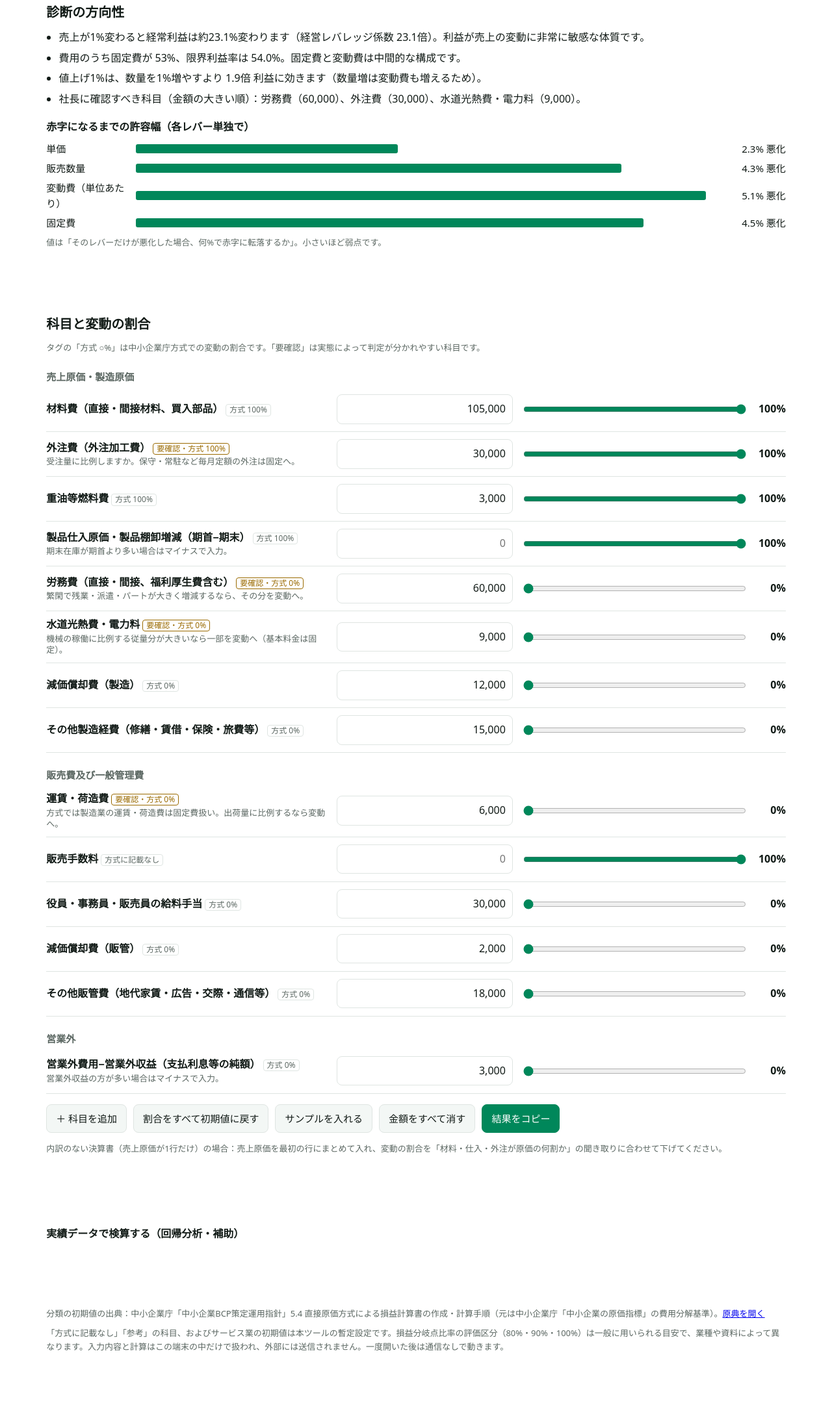
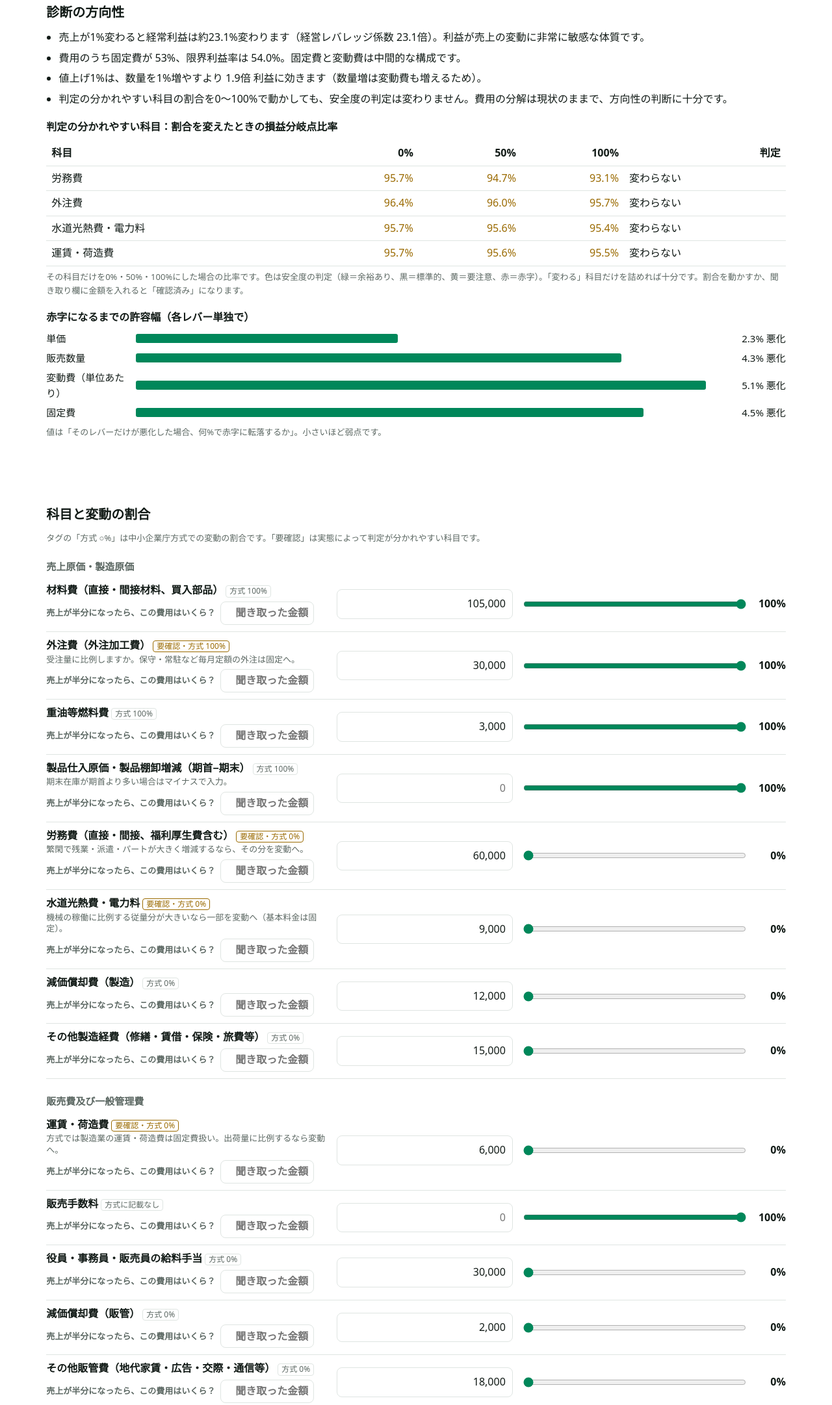
Before and after one commit to ryuesama/bep, a plain HTML site: page index.html in a window 1280 px wide. Shown: the part 818-2981 px from the top of the page at 65% size. Before the commit the page ends 2957 px from the top, so only its background shows below. Drawn offline with Linux system fonts and the light colour scheme.

Commit message:
聞き取り欄（売上半減時の金額）と判定の感度表を追加
Co-Authored-By: Claude Opus 5.5 <noreply@anthropic.com>
Claude-Session: https://claude.ai/code/session_01XZA9h62uHMGbCRXLDXz6DJ

```diff
--- a/index.html
+++ b/index.html
@@ -53,6 +53,8 @@ button.pri{background:var(--ac);border-color:var(--ac);color:#fff}
 .rat input{flex:1;accent-color:var(--ac);height:44px}
 .rat output{width:3.2em;text-align:right;font-weight:600;font-variant-numeric:tabular-nums}
 .rat button{min-height:32px;padding:0 8px;font-size:12px}
+.half{display:flex;flex-wrap:wrap;align-items:center;gap:6px 8px;margin-top:6px;font-size:13px;color:var(--sub)}.half input{width:9em;text-align:right;min-height:36px;padding:4px 8px;font-variant-numeric:tabular-nums}
+.sens td.b0{color:var(--ac)}.sens td.b2{color:var(--warn)}.sens td.b3{color:var(--red)}.sens td.flip{font-weight:800}
 .lev{display:grid;grid-template-columns:8.5em minmax(0,1fr) 7.5em;gap:6px 10px;align-items:center;font-size:15px}
 .bar{height:14px;border-radius:3px;background:var(--ac)}
 .lev .v{text-align:right;font-variant-numeric:tabular-nums;white-space:nowrap}
@@ -101,6 +103,7 @@ details summary{cursor:pointer;font-weight:600;min-height:44px;display:flex;alig
 <div class="band">
   <h2>診断の方向性</h2>
   <ul class="dir" id="dir"></ul>
+  <div id="sensbox"></div>
   <h3 style="font-size:16px;margin:18px 0 8px" id="levT">各レバーの許容幅</h3>
   <div class="lev" id="lev"></div>
   <p class="note" style="margin-top:8px" id="levN"></p>
@@ -209,7 +212,7 @@ svc:{name:'サービス業・その他',rows:[
 const GN=['売上原価・製造原価','販売費及び一般管理費','営業外'];
 const SAMPLE={sales:300000,mfg:{mat:105000,out:30000,fuel:3000,pur:0,lab:60000,utl:9000,dep:12000,omf:15000,shp:6000,com:0,spy:30000,sdp:2000,sot:18000,non:3000}};
 const KEY='bep-koteihen-v1';
-let S={ind:'mfg',unit:'千円',sales:SAMPLE.sales,amt:{mfg:{...SAMPLE.mfg}},rat:{},cus:{},reg:'',per:'m',sampled:1};
+let S={ind:'mfg',unit:'千円',sales:SAMPLE.sales,amt:{mfg:{...SAMPLE.mfg}},rat:{},half:{},cus:{},reg:'',per:'m',sampled:1};
 try{const j=JSON.parse(localStorage.getItem(KEY));if(j&&j.ind)S=Object.assign(S,j)}catch(e){}
 const $=id=>document.getElementById(id);
 const save=()=>{try{localStorage.setItem(KEY,JSON.stringify(S))}catch(e){}};
@@ -219,6 +222,7 @@ const pc=(n,d=1)=>isFinite(n)?(n*100).toFixed(d)+'%':'—';
 const esc=s=>String(s).replace(/[&<>"]/g,c=>({'&':'&amp;','<':'&lt;','>':'&gt;','"':'&quot;'}[c]));
 const amt=()=>S.amt[S.ind]||(S.amt[S.ind]={});
 const rat=()=>S.rat[S.ind]||(S.rat[S.ind]={});
+const half=()=>S.half[S.ind]||(S.half[S.ind]={});
 const cus=()=>S.cus[S.ind]||(S.cus[S.ind]=[]);
 $('ind').innerHTML=Object.entries(IND).map(([k,v])=>`<option value="${k}">${v.name}</option>`).join('');
 
@@ -231,9 +235,9 @@ function rowsHTML(){
   if(!rs.length&&!cs.length)return;
   h+=`<div class="grp"><h3>${gn}</h3>`;
   rs.forEach(x=>{const rv=r[x.id]??x.r,ch=rv!==x.r;
-   h+=`<div class="row${ch?' chg':''}"><div class="lab">${x.l}<span class="tag${x.q?' q':''}">${x.q?'要確認・':''}${x.s}${x.s===P?' '+x.r+'%':''}</span>${x.h?`<div class="hint">${x.h}</div>`:''}</div>
+   h+=`<div class="row${ch?' chg':''}"><div class="lab">${x.l}<span class="tag${x.q?' q':''}">${x.q?'要確認・':''}${x.s}${x.s===P?' '+x.r+'%':''}</span>${x.h?`<div class="hint">${x.h}</div>`:''}<div class="half"><label for="h-${x.id}">売上が半分になったら、この費用はいくら？</label><input type="text" inputmode="decimal" id="h-${x.id}" data-h="${x.id}" value="${half()[x.id]!=null?fm(half()[x.id]):''}" placeholder="聞き取った金額"></div></div>
    <div class="amt"><input type="text" inputmode="decimal" data-a="${x.id}" value="${a[x.id]?fm(a[x.id]):''}" placeholder="0" aria-label="${x.l} 金額"></div>
-   <div class="rat"><input type="range" min="0" max="100" step="5" data-r="${x.id}" value="${rv}" aria-label="${x.l} 変動の割合"><output>${rv}%</output>${ch?`<button data-rs="${x.id}">戻す</button>`:''}</div></div>`});
+   <div class="rat"><input type="range" min="0" max="100" step="1" data-r="${x.id}" value="${rv}" aria-label="${x.l} 変動の割合"><output>${rv}%</output>${ch?`<button data-rs="${x.id}">戻す</button>`:''}</div></div>`});
   cs.forEach(({c,i})=>{
    h+=`<div class="row"><div class="lab"><input type="text" data-cl="${i}" value="${esc(c.l||'')}" placeholder="科目名" style="width:100%"><div class="hint"><span class="tag">追加科目</span> <button data-cd="${i}" style="min-height:32px">削除</button></div></div>
    <div class="amt"><input type="text" inputmode="decimal" data-ca="${i}" value="${c.a?fm(c.a):''}" placeholder="0" aria-label="追加科目 金額"></div>
@@ -244,9 +248,9 @@ function rowsHTML(){
  $('srcnote').textContent=S.ind==='svc'?'サービス業には中小企業庁方式の業種別基準がないため、初期値は本ツールの暫定設定です（タグ「参考」）。業態に合わせて必ず確認してください。':'タグの「方式 ○%」は中小企業庁方式での変動の割合です。「要確認」は実態によって判定が分かれやすい科目です。';
 }
 
-function calc(useDef){
+function calc(useDef,ov){
  const ind=IND[S.ind],a=amt(),r=rat();let V=0,F=0;
- ind.rows.forEach(x=>{const v=a[x.id]||0,p=(useDef?x.r:(r[x.id]??x.r))/100;V+=v*p;F+=v*(1-p)});
+ ind.rows.forEach(x=>{const v=a[x.id]||0,p=(ov&&ov.id===x.id?ov.r:useDef?x.r:(r[x.id]??x.r))/100;V+=v*p;F+=v*(1-p)});
  cus().forEach(c=>{const v=c.a||0,p=(c.r??0)/100;V+=v*p;F+=v*(1-p)});
  const s=S.sales||0,MP=s-V,mr=s?MP/s:NaN,P=MP-F,bep=mr>0?F/mr:NaN;
  return{s,V,F,MP,mr,P,bep,ratio:bep/s,safe:1-bep/s};
@@ -275,6 +279,24 @@ function draw(){
 }
 const ro=new ResizeObserver(draw);ro.observe($('figbox'));
 
+const BAND=['余裕あり','標準的','要注意','赤字'];
+function band(c){if(!(c.mr>0))return 3;return c.ratio>=1?3:c.ratio>=.9?2:c.ratio>=.8?1:0}
+function sensitivity(){
+ const c=calc();if(!(c.s>0)||!(c.V+c.F))return[];
+ const a=amt(),r=rat(),h=half();
+ return IND[S.ind].rows.filter(x=>x.q&&(a[x.id]||0)>0).map(x=>{
+  const res=[0,50,100].map(p=>{const k=calc(false,{id:x.id,r:p});return{p,k,b:band(k)}});
+  const bs=new Set(res.map(o=>o.b));
+  return{x,res,flip:bs.size>1,fixed:(r[x.id]??x.r)!==x.r||h[x.id]!=null,amt:a[x.id]};
+ }).sort((p,q)=>(q.flip-p.flip)||(q.amt-p.amt));
+}
+function renderSens(sens){
+ const box=$('sensbox');
+ if(!sens.length){box.innerHTML='';return}
+ box.innerHTML=`<h3 style="font-size:16px;margin:18px 0 8px">判定の分かれやすい科目：割合を変えたときの損益分岐点比率</h3>
+ <div class="scroll"><table class="sens"><thead><tr><th>科目</th><th>0%</th><th>50%</th><th>100%</th><th>判定</th></tr></thead><tbody>${sens.map(o=>`<tr><td>${o.x.l.replace(/（.*$/,'')}</td>${o.res.map(e=>`<td class="b${e.b}${o.flip?' flip':''}">${isFinite(e.k.ratio)&&e.k.mr>0?pc(e.k.ratio):'—'}</td>`).join('')}<td style="text-align:left">${o.flip?(o.fixed?'変わる（確認済み）':'変わる・要確認'):'変わらない'}</td></tr>`).join('')}</tbody></table></div>
+ <p class="note" style="margin-top:6px">その科目だけを0%・50%・100%にした場合の比率です。色は安全度の判定（緑＝余裕あり、黒＝標準的、黄＝要注意、赤＝赤字）。「変わる」科目だけを詰めれば十分です。割合を動かすか、聞き取り欄に金額を入れると「確認済み」になります。</p>`;
+}
 function update(){
  const c=calc(),d=calc(true),u=S.unit;
  $('bep').innerHTML=isFinite(c.bep)?`${fm(c.bep)}<small>${u}</small>`:'算出不可';
@@ -291,6 +313,8 @@ function update(){
  else t=`余裕あり（80%未満）。売上が ${pc(c.safe)} 落ちるまで黒字を保てます。`;
  vd.textContent=t;vd.className='verdict '+cl;
  // direction
+ const sens=sensitivity();
+ renderSens(sens);
  const dl=[],has=c.s>0&&c.mr>0&&(c.V+c.F)>0;
  if(has){
   const fr=c.F/(c.V+c.F);
@@ -298,10 +322,11 @@ function update(){
   dl.push(`費用のうち固定費が ${pc(fr,0)}、限界利益率は ${pc(c.mr)}。${fr>=.6?'固定費の比重が大きく、売上の量（稼働）を確保できるかが利益を左右します。':fr<=.35?'変動費の比重が大きく、粗利の厚さ（価格と原価）が利益を左右します。':'固定費と変動費は中間的な構成です。'}`);
   dl.push(`値上げ1%は、数量を1%増やすより ${(c.s/c.MP).toFixed(1)}倍 利益に効きます（数量増は変動費も増えるため）。`);
   const df=c.bep-d.bep;
-  if(isFinite(df)&&Math.abs(df)>=1)dl.push(`科目の割合を修正したことで、損益分岐点は中小企業庁方式の初期値（${fm(d.bep)}）から ${df>0?'+':''}${fm(df)} 動きました。分解の前提が結論を左右している科目です。`);
+  if(isFinite(df)&&Math.abs(df)>=1)dl.push(`科目の割合を修正したことで、損益分岐点は中小企業庁方式の初期値（${fm(d.bep)}）から ${df>0?'+':''}${fm(df)} 動きました。`);
   const a=amt(),r=rat();
-  const qs=IND[S.ind].rows.filter(x=>x.q&&(a[x.id]||0)>0&&(r[x.id]??x.r)===x.r).sort((p,q)=>(a[q.id]||0)-(a[p.id]||0)).slice(0,3);
-  if(qs.length)dl.push(`社長に確認すべき科目（金額の大きい順）：${qs.map(x=>x.l.replace(/（.*$/,'')+`（${fm(a[x.id])}）`).join('、')}。`);
+  const qs=sens.filter(o=>o.flip&&!o.fixed).map(o=>o.x);
+  if(qs.length)dl.push(`結論を左右する科目：${qs.map(x=>x.l.replace(/（.*$/,'')).join('、')}。この科目の変動の割合で判定が変わるため、社長に確認してください。`);
+  else if(sens.length)dl.push('判定の分かれやすい科目の割合を0〜100%で動かしても、安全度の判定は変わりません。費用の分解は現状のままで、方向性の判断に十分です。');
  }
  $('dir').innerHTML=dl.map(x=>`<li>${x}</li>`).join('')||'<li>売上高と科目を入れると表示されます。</li>';
  // levers
@@ -351,19 +376,24 @@ $('per').addEventListener('change',e=>{S.per=e.target.value;regress();save()});
 const rows=$('rows');
 rows.addEventListener('input',e=>{const t=e.target,d=t.dataset;
  if(d.a!==undefined){amt()[d.a]=num(t.value);update()}
+ else if(d.h!==undefined){const id=d.h,av=amt()[id]||0;
+  if(t.value.trim()===''){delete half()[id];update();return}
+  const hv=num(t.value);half()[id]=hv;
+  if(av>0){const p=Math.max(0,Math.min(100,Math.round((av-hv)/(av*0.5)*100)));rat()[id]=p;const sl=rows.querySelector(`[data-r="${id}"]`);if(sl){sl.value=p;sl.nextElementSibling.textContent=p+'%'}}
+  update()}
  else if(d.r!==undefined){rat()[d.r]=+t.value;t.nextElementSibling.textContent=t.value+'%';update()}
  else if(d.ca!==undefined){cus()[d.ca].a=num(t.value);update()}
  else if(d.cr!==undefined){cus()[d.cr].r=+t.value;t.nextElementSibling.textContent=t.value+'%';update()}
  else if(d.cl!==undefined){cus()[d.cl].l=t.value;save()}});
 rows.addEventListener('change',e=>{if(e.target.dataset.r!==undefined)rowsHTML()});
-rows.addEventListener('blur',e=>{const t=e.target,d=t.dataset;if(d.a!==undefined||d.ca!==undefined){const v=num(t.value);t.value=v?fm(v):''}},true);
+rows.addEventListener('blur',e=>{const t=e.target,d=t.dataset;if(d.a!==undefined||d.ca!==undefined){const v=num(t.value);t.value=v?fm(v):''}if(d.h!==undefined)rowsHTML()},true);
 rows.addEventListener('click',e=>{const d=e.target.dataset;
- if(d.rs){delete rat()[d.rs];rowsHTML();update()}
+ if(d.rs){delete rat()[d.rs];delete half()[d.rs];rowsHTML();update()}
  if(d.cd){cus().splice(+d.cd,1);rowsHTML();update()}});
 $('addrow').onclick=()=>{cus().push({l:'',a:0,r:0,g:1});rowsHTML();update()};
-$('resetr').onclick=()=>{S.rat[S.ind]={};rowsHTML();update()};
-$('sample').onclick=()=>{S.ind='mfg';S.sales=SAMPLE.sales;S.amt.mfg={...SAMPLE.mfg};S.rat.mfg={};sync()};
-$('clear').onclick=()=>{S.amt[S.ind]={};S.cus[S.ind]=[];S.sales=0;sync()};
+$('resetr').onclick=()=>{S.rat[S.ind]={};S.half[S.ind]={};rowsHTML();update()};
+$('sample').onclick=()=>{S.ind='mfg';S.sales=SAMPLE.sales;S.amt.mfg={...SAMPLE.mfg};S.rat.mfg={};S.half.mfg={};sync()};
+$('clear').onclick=()=>{S.amt[S.ind]={};S.half[S.ind]={};S.cus[S.ind]=[];S.sales=0;sync()};
 $('copy').onclick=async e=>{const c=calc(),u=S.unit;
  const txt=`【損益分岐点 試算（${IND[S.ind].name}・単位${u}）】\n売上高 ${fm(c.s)}\n変動費 ${fm(c.V)} / 固定費 ${fm(c.F)}\n限界利益率 ${pc(c.mr)}\n損益分岐点売上高 ${fm(c.bep)}\n損益分岐点比率 ${pc(c.ratio)} / 安全余裕率 ${pc(c.safe)}\n経常利益 ${fm(c.P)}\n${$('verdict').textContent}\n※費用分解は中小企業庁方式を初期値とし、実態に合わせて修正`;
  try{await navigator.clipboard.writeText(txt);e.target.textContent='コピーしました'}catch(err){e.target.textContent='コピーできませんでした'}
--- a/sw.js
+++ b/sw.js
@@ -1,4 +1,4 @@
-const C='bep-v1';
+const C='bep-v2';
 const F=['./','index.html','manifest.webmanifest','icon-192.png','icon-512.png','apple-touch-icon.png'];
 self.addEventListener('install',e=>{e.waitUntil(caches.open(C).then(c=>c.addAll(F)).then(()=>self.skipWaiting()))});
 self.addEventListener('activate',e=>{e.waitUntil(caches.keys().then(ks=>Promise.all(ks.filter(k=>k!==C).map(k=>caches.delete(k)))).then(()=>self.clients.claim()))});
```
